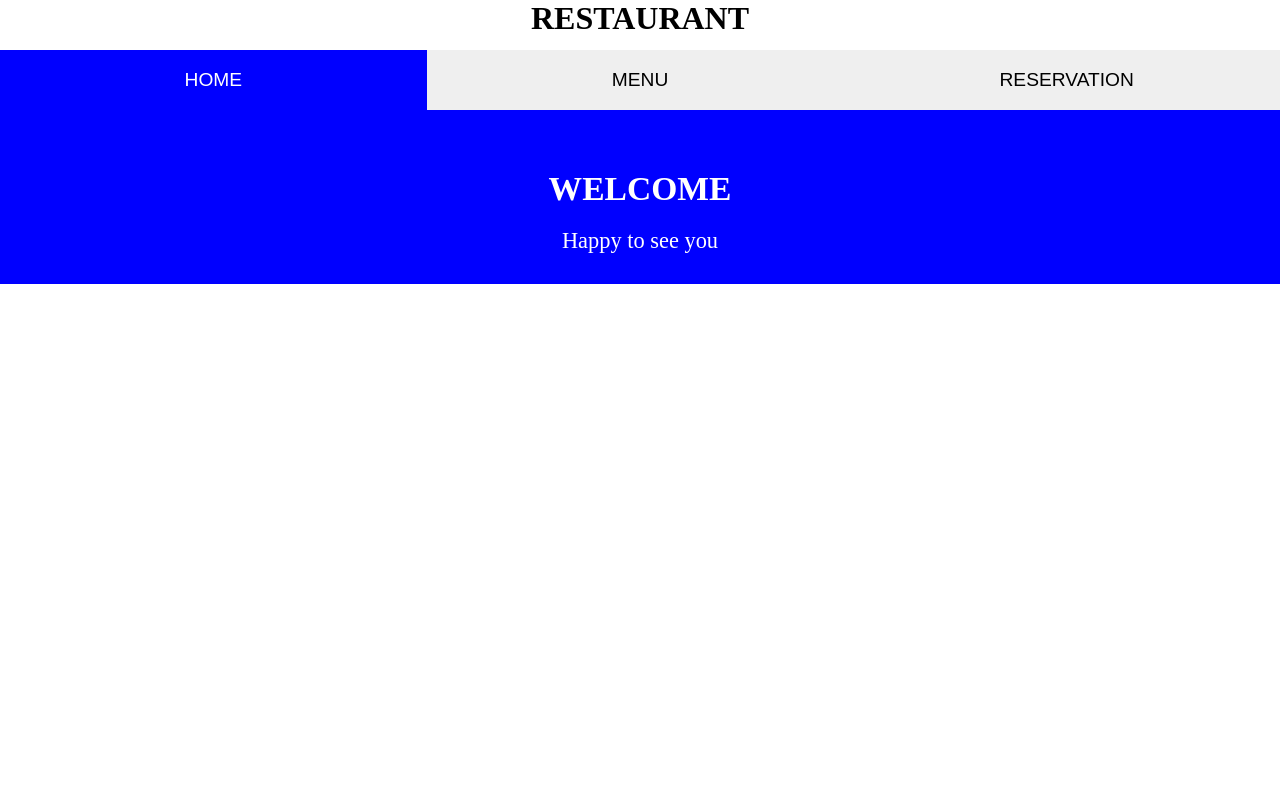
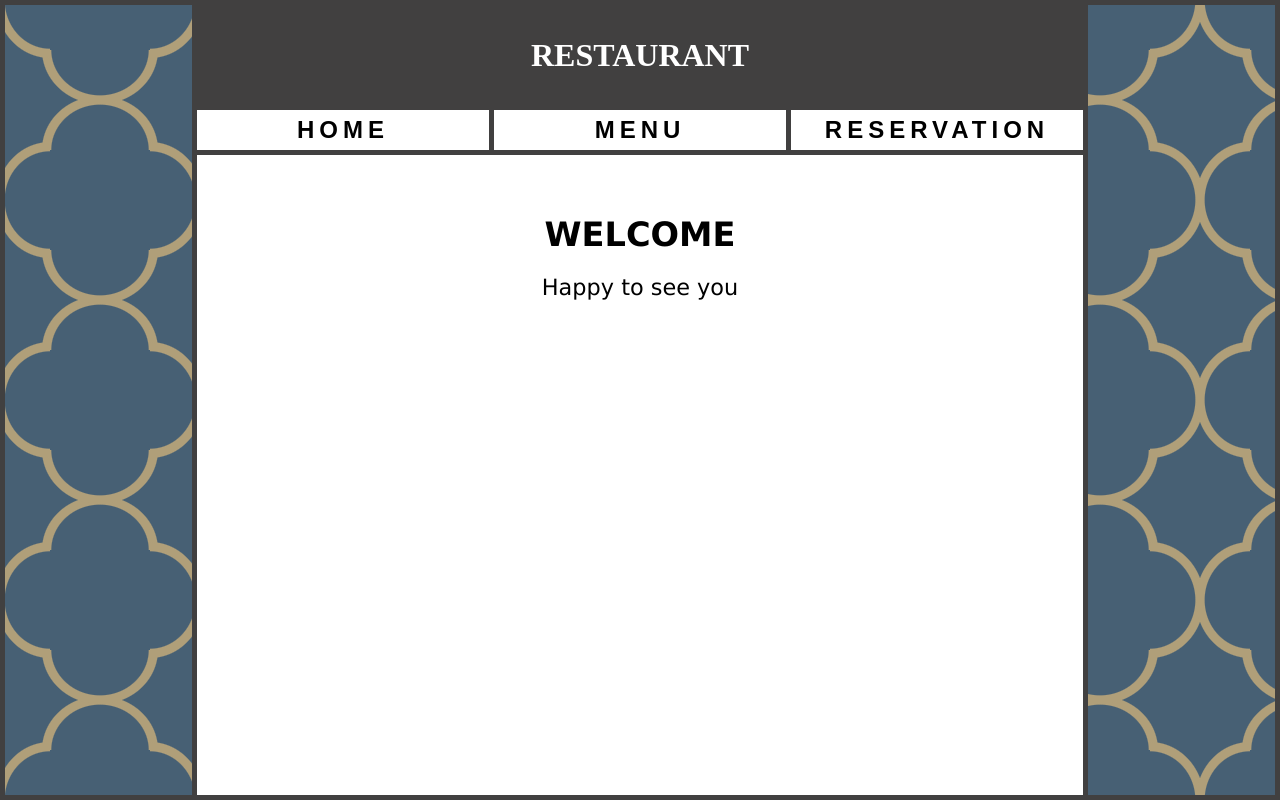
Before and after one commit to DPlauder/Restaurant, a website built with webpack: page dist/index.html in a window 1280 px wide. Built offline with nearby package versions, Linux system fonts and the light colour scheme.

Commit message:
css update

```diff
--- a/modules/header.js
+++ b/modules/header.js
@@ -5,7 +5,7 @@ import {HtmlTag} from '../modules/functions';
 const createHeader = () => {
     let header = new HtmlTag('header', 'content', ['kopf'], 'kopf');
     header.createHtmlElement();
-    let ue1 = new HtmlTag('h1', 'kopf','','','RESTAURANT')
+    let ue1 = new HtmlTag('h1', 'kopf','','','RESTAURANT');
     ue1.createHtmlElement();
 }
 
--- a/modules/menu.js
+++ b/modules/menu.js
@@ -5,7 +5,7 @@ import {HtmlTag} from '../modules/functions';
 const createMenu = () => {
     let menu = new HtmlTag('div', 'container', ['tabcontent'], 'menu');
     menu.createHtmlElement();
-    let ue3 = new HtmlTag('h2', 'menu','','','Menu')
+    let ue3 = new HtmlTag('h2', 'menu','','','MENU')
     ue3.createHtmlElement();
     let p2 = new HtmlTag('p', 'menu','','','Good food here')
     p2.createHtmlElement();
--- a/src/index.js
+++ b/src/index.js
@@ -21,7 +21,6 @@ createRes()
 const btnClick = document.getElementById('nav_bar');
 btnClick.addEventListener('click', (e) => {
     let targetElement = e.target;
-    console.log(targetElement);
     if (targetElement.innerHTML === 'HOME'){
         showHome();
     } else if(targetElement.innerHTML === 'MENU'){
--- a/src/style.css
+++ b/src/style.css
@@ -1,14 +1,33 @@
 * {
     box-sizing: border-box;
     margin: 0;
+
+}
+body {
+    border: 5px solid rgb(65, 64, 64);
 }
 .kopf {
-    height: 50px;
-
+    height: 100px;
+    width: 70vw;
+    margin-left: auto;
+    margin-right: auto;
+    background-color: rgb(65, 64, 64) ;
+    display: grid;
     text-align: center;
+    justify-items: center;
+    align-content: center;
+}
+.kopf h1 {
+    color: white;
+    font-weight: bold;
 }
 .nav_bar {
-    height: 60px;
+    height: 50px;
+    width: 70vw;
+    border: 5px solid rgb(65, 64, 64);
+    margin-left: auto;
+    margin-right: auto;
+    background-color: rgb(65, 64, 64);
 }
 
 .nav_list{
@@ -17,35 +36,55 @@
     justify-content: space-evenly;
     list-style: none;
     padding: 0;
+    column-gap: 5px;
 }
 .btn{
     width: 100%;
     border-style: none;
-    font-size: 1.2em;
+    font-size: 1.5em;
+    letter-spacing: 5px;
     cursor: pointer;
+    font-weight:bolder;
+    background-color: white;
 }
-
+.btn_one:hover{
+    background-color: rgb(169, 169, 252);
+    color: white;
+}
+.btn_two:hover{
+    background-color: rgb(252, 137, 137);
+    color: white;
+}
+.btn_three:hover{
+    background-color: rgb(104, 141, 104);
+    color: white;
+}
+.btn:hover{
+    animation: bigger 0.2s forwards ;
+}
 .container {
-    height: calc(100vh - 110px);
+    height: calc(100vh - 160px);
+    width: 70vw;
+    border-left: 5px solid rgb(65, 64, 64);
+    border-right: 5px solid rgb(65, 64, 64);
+    margin-left: auto;
+    margin-right: auto;
+    background: white;
     text-align: center;
+    font-family:'Lucida Sans', 'Lucida Sans Regular', 'Lucida Grande', 'Lucida Sans Unicode', Geneva, Verdana, sans-serif;
 }
 .tabcontent {
     display: none;
+    height: 100%;
     font-size: 140%;
 }
 .pick_one {
     display: block;
-    background-color: blue;
-    color: white;
 }
 .pick_two {
-    background-color: rgb(223, 2, 2);
-    color: white;
     display: block;
 }
 .pick_three {
-    background-color: green;
-    color: white;
     display: block;
 }
 .container h2 {
@@ -54,4 +93,23 @@
 }
 .container p {
     padding-bottom: 30px;
+
 }
+
+body {
+    --s: 100px; /* control the size */
+
+    --_g: #0000 83%,#b09f79 85% 99%,#0000 101%;
+    background:
+      radial-gradient(27% 29% at right ,var(--_g)) calc(var(--s)/ 2) var(--s),
+      radial-gradient(27% 29% at left  ,var(--_g)) calc(var(--s)/-2) var(--s),
+      radial-gradient(29% 27% at top   ,var(--_g)) 0 calc(var(--s)/ 2),
+      radial-gradient(29% 27% at bottom,var(--_g)) 0 calc(var(--s)/-2)
+      #476074;
+    background-size: calc(2*var(--s)) calc(2*var(--s));
+  }
+
+@keyframes bigger {
+    0% {font-size: 1.5em;}
+    100%{font-size:1.6em;}
+}
```
Also changed, not shown: modules/changeOverlay.js (deleted, +0 -11 lines), dist/main.js.
